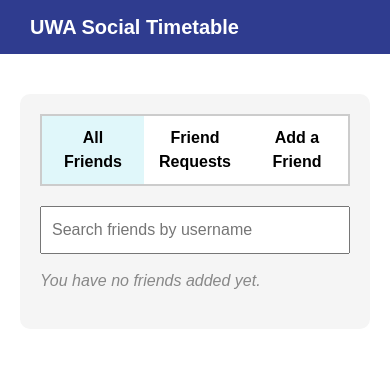
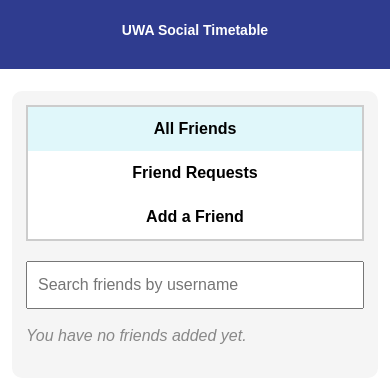
Before and after one commit to JimmygamerIV/AgileWebDev, a Flask app: template templates/friends.html in a window 390 px wide. Shown: the top 389 px of the page. Run offline with Flask 3, Linux system fonts and the light colour scheme; the template is opened without the code that fills it, so the values that code supplies are empty; some libraries are stand-ins or nearby versions.

Commit message:
Restored friends.css mobile support.

```diff
--- a/static/friends.css
+++ b/static/friends.css
@@ -346,3 +346,85 @@ body {
   background: #e3f2fd;
   border-left: 4px solid #1976d2;
 }
+
+@media (max-width: 768px) {
+  .main-container {
+    padding: 12px;
+  }
+
+  .friends-card {
+    margin-top: 10px;
+    padding: 14px;
+  }
+
+  .tabs {
+    flex-direction: column;
+  }
+
+  .tab {
+    width: 100%;
+  }
+
+  .friend-item {
+    align-items: flex-start;
+    flex-wrap: wrap;
+  }
+
+  .actions {
+    width: 100%;
+    margin-left: 55px;
+    justify-content: flex-start;
+  }
+
+  .search-bar input {
+    width: 100%;
+    box-sizing: border-box;
+  }
+
+  /* Navbar mobile cleanup only */
+  .navbar {
+    display: grid;
+    grid-template-columns: 1fr auto 1fr;
+    grid-template-rows: auto auto;
+    padding: 8px 10px;
+    row-gap: 8px;
+    align-items: center;
+  }
+
+  .nav-group {
+    display: contents;
+  }
+
+  .nav-left {
+    grid-column: 1 / -1;
+    grid-row: 1;
+    justify-self: center;
+    font-size: 14px;
+    white-space: nowrap;
+  }
+
+  .nav-center {
+    grid-column: 2;
+    grid-row: 2;
+    display: flex;
+    align-items: center;
+    justify-content: center;
+  }
+
+  .nav-right {
+    grid-column: 3;
+    grid-row: 2;
+    margin-left: 0;
+    display: flex;
+    align-items: center;
+    justify-self: start;
+  }
+
+  .nav-center a,
+  .nav-right > a {
+    font-size: 18px;
+    padding: 6px 7px;
+    white-space: nowrap;
+    line-height: 1;
+  }
+}
```
